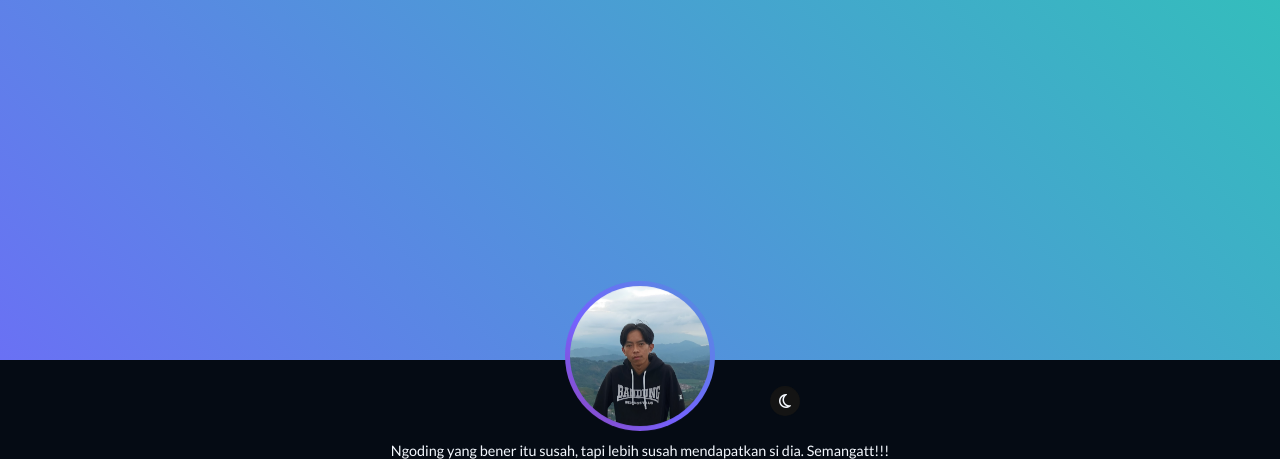
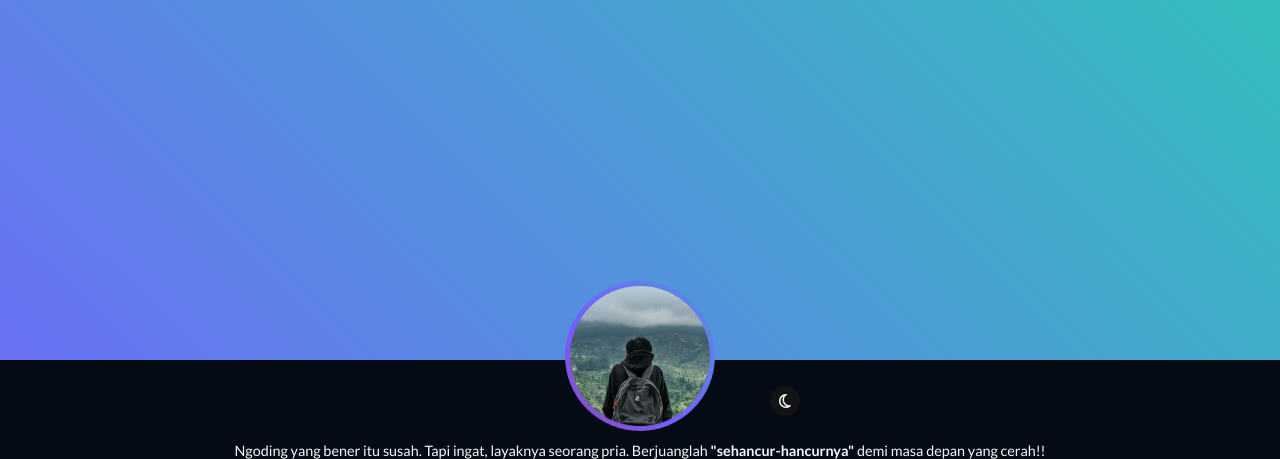
Before and after one commit to AlfinurFitraWijayaR/hylinkalfin, a plain HTML site: page index.html in a window 1280 px wide. Shown: the top 459 px of the page. Drawn offline with nearby package versions, Linux system fonts and the light colour scheme.

Commit message:
ubah profile dan quotes

```diff
--- a/index.html
+++ b/index.html
@@ -32,7 +32,7 @@
     <div class="container">
       <section class="pp animate__animated animate__zoomIn delay-1s">
         <div class="profile">
-          <img src="src/pp.jpg" alt="Foto Profil" />
+          <img src="src/my.jpg" alt="Foto Profil" />
         </div>
       </section>
 
@@ -47,8 +47,9 @@
 
       <section class="intro">
         <p class="quotes fw-normal">
-          Ngoding yang bener itu susah, tapi lebih susah mendapatkan si dia.
-          Semangatt!!!
+          Ngoding yang bener itu susah. Tapi ingat, layaknya seorang pria.
+          Berjuanglah <strong>"sehancur-hancurnya"</strong> demi masa depan yang
+          cerah!!
         </p>
         <div class="sosmed">
           <div class="info-sosmed">
--- a/style.css
+++ b/style.css
@@ -16,7 +16,7 @@ body {
   font-family: "Lato", sans-serif;
   background-color: var(--dark);
   animation: 0.4s ease-in-out;
-  min-height: 100vh;
+  max-height: 100vh;
 }
 
 .header {
```
Also changed, not shown: src/my.jpg (added).
